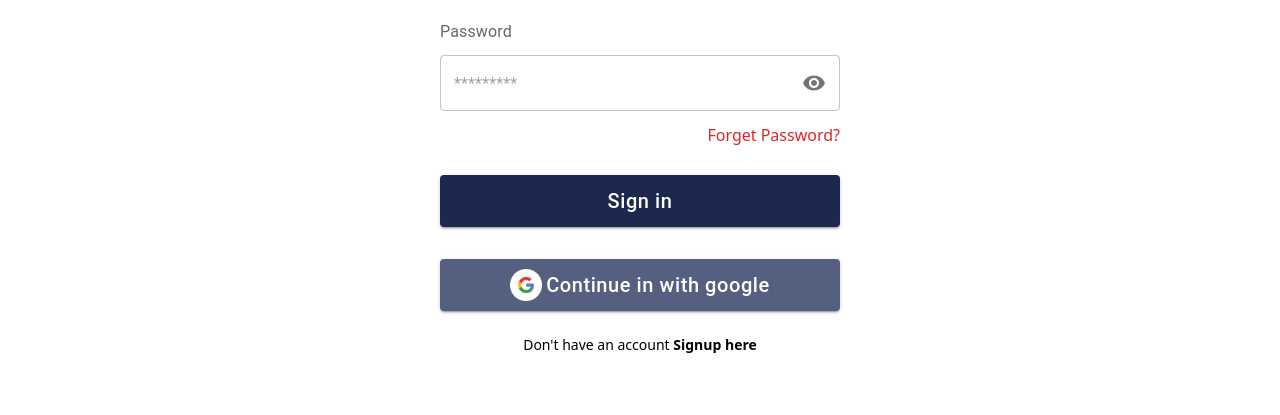
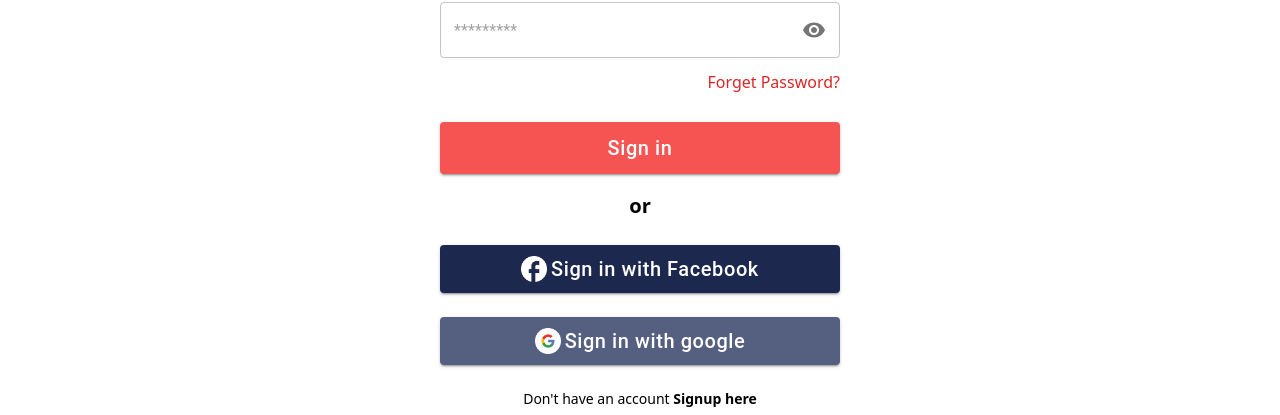
Before and after one commit to Muneebsial0321/cf-ecom-client, a Next.js app: page /auth/login in a window 1280 px wide. Shown: the part 400-815 px from the top of the page. Built offline with nearby package versions, Linux system fonts and the light colour scheme; no server answers.

Commit message:
deployed

```diff
--- a/app/(Pages)/auth/login/page.tsx
+++ b/app/(Pages)/auth/login/page.tsx
@@ -94,28 +94,41 @@ export default function Login() {
                     {/* login buttons */}
                     <Button
                         onClick={__Submit__}
-                        className='btn mt-4' variant='contained'>Sign in</Button>
+                        className='btn bg-[#f65353] hover:bg-[#dc3e3e] mt-4' variant='contained'>Sign in</Button>
 
 
-                    {/* google btn */}
+                    <center><p className="text-[1.26rem] font-semibold">or</p></center>
+
+
+                    {/* facebook auth btn */}
                     <Button
                         onClick={googleAuth}
-                        className='bg-[#555f80] hover:bg-[#464f6b] text-xl normal-case w-full py-[10px] mt-4' variant='contained'>
-                        <div
-                            className="flex items-center h-full justify-center gap-1 w-full">
+                        className='btn py-[10px] mt-2' variant='contained'>
+                        <div className="flex items-center h-full justify-center gap-x-1 w-full">
+                            <Image
+                                alt='face auth'
+                                height={'26'}
+                                width={'26'}
+                                className=''
+                                src='/face-icon.png' />
+                            <p>Sign in with Facebook</p>
+                        </div>
+                    </Button>
 
 
+                    {/* google auth btn */}
+                    <Button
+                        onClick={googleAuth}
+                        className='btn bg-[#555f80] hover:bg-[#464f6b] py-[10px] mt-2' variant='contained'>
+                        <div className="flex items-center h-full justify-center gap-x-1 w-full">
                             <Image
                                 alt='google auth'
-                                height={'32'}
-                                width={'32'}
+                                height={'26'}
+                                width={'26'}
+                                className=''
                                 src='/google-icon.png' />
-
-                            <p>Continue in with google</p>
-
-
+                            <p>Sign in with google</p>
                         </div>
-
                     </Button>
 
 
--- a/app/(Pages)/auth/signup/page.tsx
+++ b/app/(Pages)/auth/signup/page.tsx
@@ -121,22 +121,38 @@ const Register = () => {
                     {/* submit */}
                     <Button
                         onClick={__Submit__}
-                    className='btn mt-2' variant='contained'>Create Account</Button>
+                        className='btn bg-[#f65353] hover:bg-[#dc3e3e] mt-2' variant='contained'>Create Account</Button>
 
+                    <center><p className="text-[1.26rem] font-semibold">or</p></center>
+
+                    {/* facebook auth btn */}
+                    <Button
+                        onClick={googleAuth}
+                        className='btn py-[10px] mt-2' variant='contained'>
+                        <div className="flex items-center h-full justify-center gap-x-1 w-full">
+                            <Image
+                                alt='face auth'
+                                height={'26'}
+                                width={'26'}
+                                className=''
+                                src='/face-icon.png' />
+                            <p>Sign up with Facebook</p>
+                        </div>
+                    </Button>
 
 
                     {/* google auth btn */}
                     <Button
                         onClick={googleAuth}
-                    className='btn bg-[#555f80] hover:bg-[#464f6b] py-[10px] mt-4' variant='contained'>
-                        <div className="flex items-center h-full justify-center gap-1 w-full">
+                        className='btn bg-[#555f80] hover:bg-[#464f6b] py-[10px] mt-2' variant='contained'>
+                        <div className="flex items-center h-full justify-center gap-x-1 w-full">
                             <Image
                                 alt='google auth'
-                                height={'32'}
-                                width={'32'}
+                                height={'26'}
+                                width={'26'}
                                 className=''
                                 src='/google-icon.png' />
-                            <p>Sign in with google</p>
+                            <p>Sign up with google</p>
                         </div>
                     </Button>
 
```
Also changed, not shown: public/face-icon.png (added). Lines whose indentation alone changed are shown as unchanged.
